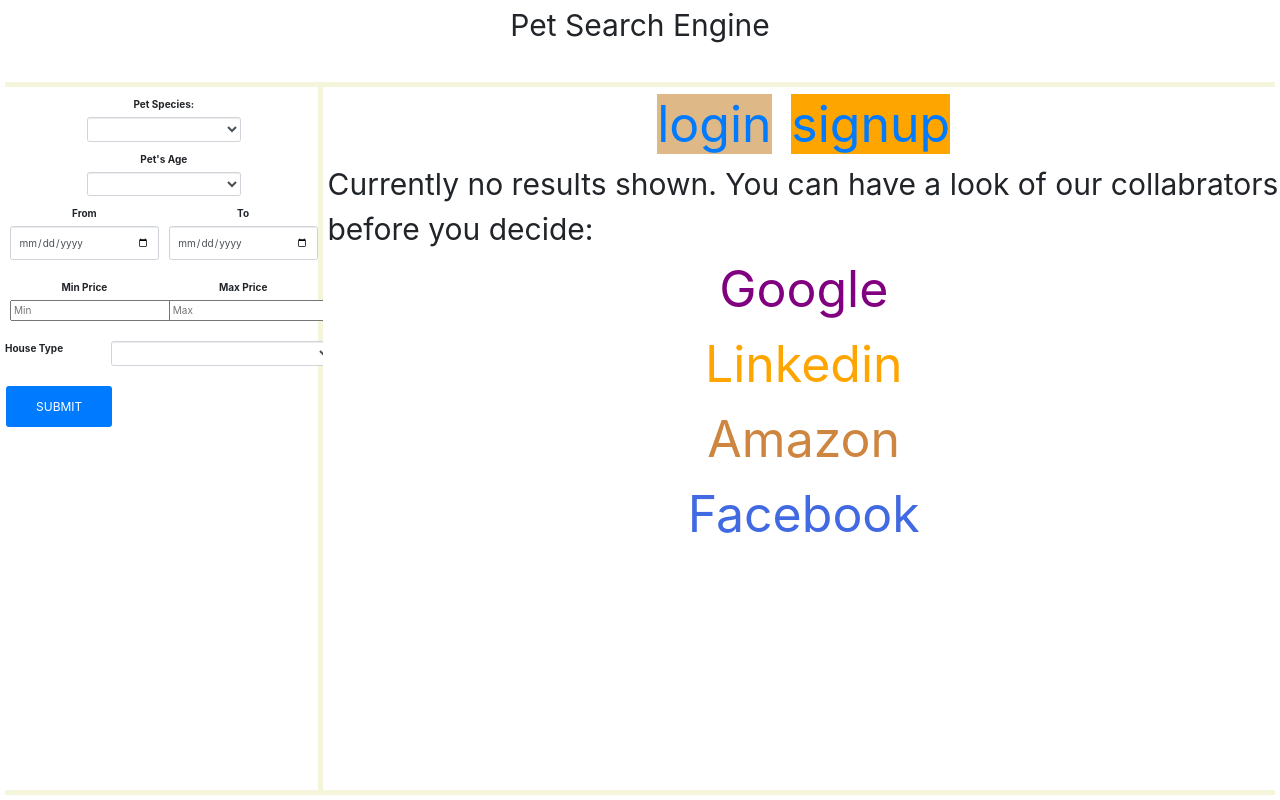
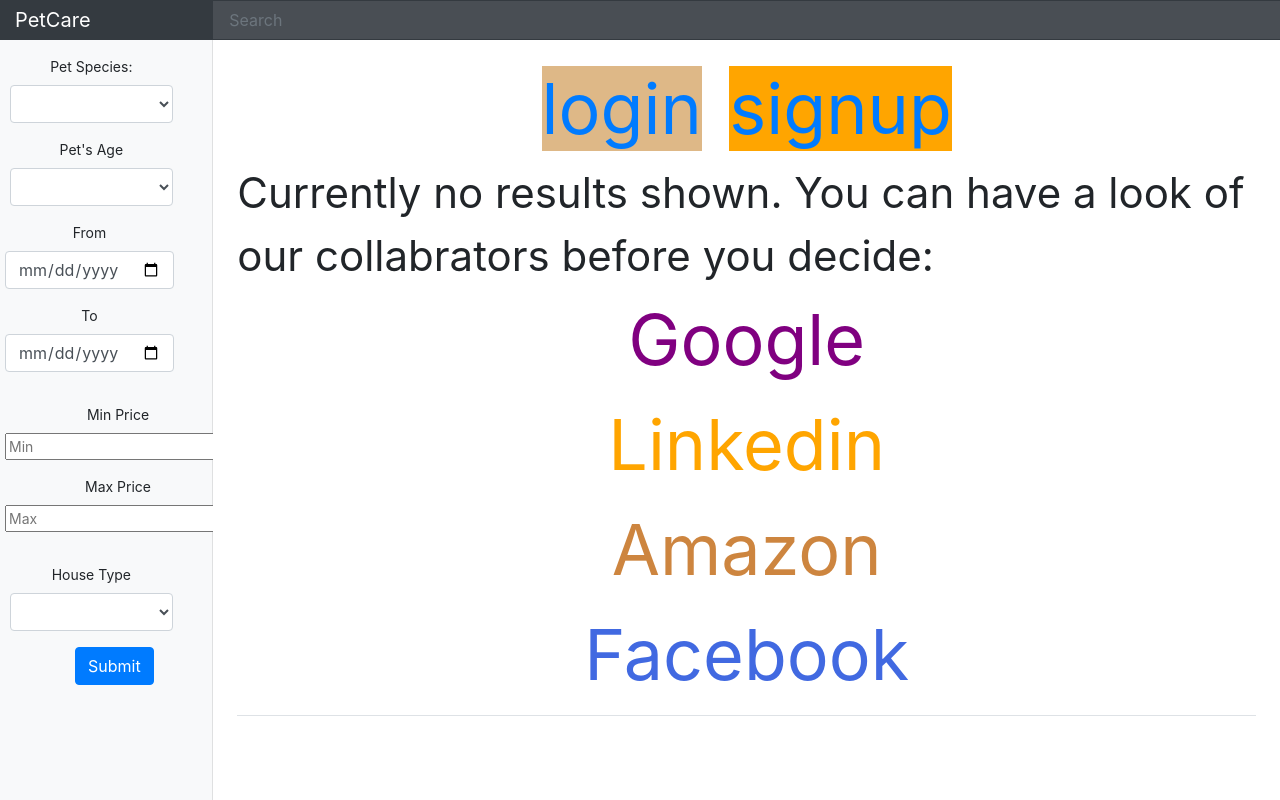
Before and after one commit to dabaitudiu/PetBoarding, a Node server app: page /search in a window 1280 px wide. Run offline with Node 20, Linux system fonts and the light colour scheme; some libraries are stand-ins or nearby versions.

Commit message:
bootstraped side bar for search page

```diff
--- a/app/views/search.ejs
+++ b/app/views/search.ejs
@@ -1,18 +1,116 @@
 <!DOCTYPE html>
-<html style="height:100%;width:100%; background-color:beige;">
+<html lang="en">
 <head>
-   <title>Database</title>
-   <link href="//cdn.bootcss.com/bootstrap/3.3.6/css/bootstrap.min.css" rel="stylesheet">
-   <link href="/css/style.css" rel="stylesheet" type="text/css">
-   <link rel="stylesheet" href="https://cdn.bootcss.com/bootstrap/4.0.0/css/bootstrap.min.css">
-   <script src="https://cdn.bootcss.com/jquery/3.3.1/jquery.min.js"></script>
-   <script src="https://cdn.bootcss.com/popper.js/1.12.9/umd/popper.min.js"></script>
-   <script src="https://cdn.bootcss.com/bootstrap/4.0.0/js/bootstrap.min.js"></script>
-   <link rel="stylesheet" href="/css/cards-style.css" type="text/css" /> </head>
+    <meta charset="utf-8">
+    <meta name="viewport" content="width=device-width, initial-scale=1, shrink-to-fit=no">
+    <meta name="description" content="">
+
+
+    <title>Search Engine</title>
+
+    <!-- Bootstrap core CSS -->
+    <link rel="stylesheet" href="https://stackpath.bootstrapcdn.com/bootstrap/4.3.1/css/bootstrap.min.css" integrity="sha384-ggOyR0iXCbMQv3Xipma34MD+dH/1fQ784/j6cY/iJTQUOhcWr7x9JvoRxT2MZw1T" crossorigin="anonymous">
+
+
+    <style>
+        body {
+        font-size: .875rem;
+        }
+
+        .feather {
+        width: 16px;
+        height: 16px;
+        vertical-align: text-bottom;
+        }
+
+        /*
+        * Sidebar
+        */
+
+        .sidebar {
+        position: fixed;
+        top: 0;
+        bottom: 0;
+        left: 0;
+        z-index: 100; /* Behind the navbar */
+        padding: 0;
+        box-shadow: inset -1px 0 0 rgba(0, 0, 0, .1);
+        }
+
+        .sidebar-sticky {
+        position: -webkit-sticky;
+        position: sticky;
+        top: 48px; /* Height of navbar */
+        height: calc(100vh - 48px);
+        padding-top: .5rem;
+        overflow-x: hidden;
+        overflow-y: auto; /* Scrollable contents if viewport is shorter than content. */
+        }
+
+        .sidebar .nav-link {
+        font-weight: 500;
+        color: #333;
+        }
+
+        .sidebar .nav-link .feather {
+        margin-right: 4px;
+        color: #999;
+        }
+
+        .sidebar .nav-link.active {
+        color: #007bff;
+        }
+
+        .sidebar .nav-link:hover .feather,
+        .sidebar .nav-link.active .feather {
+        color: inherit;
+        }
+
+        .sidebar-heading {
+        font-size: .75rem;
+        text-transform: uppercase;
+        }
+
+        /*
+        * Navbar
+        */
+
+        .navbar .form-control {
+        padding: .75rem 1rem;
+        border-width: 0;
+        border-radius: 0;
+        }
+
+        .form-control-dark {
+        color: #fff;
+        background-color: rgba(255, 255, 255, .1);
+        border-color: rgba(255, 255, 255, .1);
+        }
+
+        .form-control-dark:focus {
+        border-color: transparent;
+        box-shadow: 0 0 0 3px rgba(255, 255, 255, .25);
+        }
+
+        /*
+        * Utilities
+        */
+
+        .border-top { border-top: 1px solid #e5e5e5; }
+        .border-bottom { border-bottom: 1px solid #e5e5e5; }
+    </style>
+
+    <!-- Custom styles for this template -->
+
 </head>
+
 <body>
-    <div class="bar">
-        <%= title%>
+    <nav class="navbar navbar-dark sticky-top bg-dark flex-md-nowrap p-0">
+        <a class="navbar-brand col-sm-3 col-md-2 mr-0" href="/pet">PetCare</a>
+        <input class="form-control form-control-dark w-100" type="text" placeholder="Search" aria-label="Search">
+    </nav>
+    <!-- <div class="bar"> -->
+        <!-- <%= title%>  -->
         <!-- <% if (typeof customer_name != 'undefined') {%>
             <% console.log(customer_name)%>
             <label id="ggg" for="aaa" style="background-color:bisque">Welcome! <%= customer_name%></label>
@@ -20,19 +118,20 @@
             <a href="login">login</a>
             <a href="signup">signup</a>
         <% } %> -->
-    </div>
-    <div class="main-box" style="background-color:beige;">
-
-        <div class="row" style="height: 100%;">
+    <!-- </div> -->
+    <div class="container-fluid">
+        <div class="row" >
             <!-- Left Serach Bar -->
-                <div class="col-md-3" style="height: 100%; padding-right: 0px;padding-left:10px;">
-                    <div style="padding-left: 5px;background-color:white;height: 100%">
+            <nav class="col-md-2 d-none d-md-block bg-light sidebar">
+            <div class="sidebar-sticky" >
+                <div style="padding-left: 10px;">
                 <form id="html_form" action="search" role="form" method="post">
 
                         <!-- Pet Types -->
-                            <div id="pet_type" style="padding-top:10px; text-align:center">
-                                <label for="pet_type_select">Pet Species:</label>
-                                <select class="form-control" name="species" style="width:50%; position: relative;left: 25%">
+
+                        <div id="pet_type" class="form-group" style="width:80%;text-align:center;">
+                            <label for="pet_type_select" >Pet Species:</label>
+                            <select class="form-control" name="species" >
                                 <option value=""></option>
                                 <option value="dog">dog</option>
                                 <option value="cat">cat</option>
@@ -45,10 +144,11 @@
                             </select>
                         </div>
 
+
                         <!-- Pet Age -->
-                            <div id="pet_age" style="padding-top:10px; text-align:center">
+                        <div id="pet_age" class="form-group" style="width:80%;text-align:center">
                             <label for="pet_age_select">Pet's Age</label>
-                                <select class="form-control" name="years" style="width:50%; position: relative;left: 25%">
+                            <select class="form-control" name="years" >
                                 <option value=""></option>
                                 <option value="0-3">0-3</option>
                                 <option value="3-5">3-5</option>
@@ -58,33 +158,37 @@
                         </div>
 
                         <!-- Date -->
-                            <div class="form-row" style="padding-top:10px; text-align:center">
-                                    <div class="form-group col-md-6">
+                        <div class="form-group" style="width:80%;text-align:center;">
+                        <div class="form-row" >
+                            <div class="form-group ">
                                 <label for="From">From</label>
                                 <input class="form-control" type="date" name="start_date">
                             </div>
-                                    <div class="form-group col-md-6">
+                            <div class="form-group">
                                 <label for="inputState">To</label>
                                 <input class="form-control" type="date" name="end_date">
                             </div>
                         </div>
+                        </div>
 
                         <!-- Price -->
-                            <div class="form-row" style="padding-top:10px; text-align:center">
-                                <div class="form-group col-md-6">
+                        <div class="form-group" style="width:80%;text-align:center;">
+                        <div class="form-row" >
+                            <div class="form-group ">
                                 <label for="From">Min Price</label>
                                 <input type="text" placeholder="Min" name="price_min">
                             </div>
-                                <div class="form-group col-md-6">
+                            <div class="form-group ">
                                 <label for="From">Max Price</label>
                                 <input type="text" placeholder="Max" name="price_max">
                             </div>
                         </div>
+                        </div>
 
                         <!-- House Type -->
-                            <div class="form-row" style="padding-top:10px; text-align:center">
+                        <div class="form-group" style="width:80%;text-align:center">
                             <label for="exampleFormControlSelect1">House Type</label>
-                                <select class="form-control" name="house" style="width:70%; position: relative;left: 15%">
+                            <select class="form-control" name="house">
                                 <option value="" selected="selected"></option>
                                 <option value="house with swimming pool">house with swimming pool</option>
                                 <option value="house with yard">house with yard</option>
@@ -93,16 +197,23 @@
                                 <option value="small house">small house</option>
                             </select>
                         </div>
-                            <div class="form-row" style="padding-top:10px; text-align:center">
+
+                        <div class="form-row">
+                            <div class="text-center" style="padding-left: 70px;">
                             <button type="submit" class="btn btn-primary">Submit</button>
-                            </div>
-                        </form>
                             </div>
                         </div>
 
+                </form>
+
+                </div>
+            </div>
+            </nav>
+
             <!-- Right Result Area -->
-                <div class="col-md-9" style="height: 100%; padding-right: 5px; padding-left:5px;" >
-                    <div style="padding-left: 5px; background-color:white;height: 100%;">
+            <main role="main" class="col-md-8 ml-sm-auto col-lg-10 pt-3 px-4">
+                <div class="d-flex justify-content-between flex-wrap flex-md-nowrap align-items-center pb-2 mb-3 border-bottom">
+                    <div >
                             <% if (data.length === 1 && data[0] === "RESERVED") {%>
                                 <% if (typeof customer_name != 'undefined') {%>
                                     <% console.log(customer_name)%>
@@ -131,15 +242,15 @@
                                 <% if (hasInput === 0) { %>
                                     <div style="font-size:50px; padding:20px;">You must specify at least one constraint(pet_type). No matter, have a look at our recommendations!</div>
                                 <% } else {%>
-                                    <div style="font-size: 30px;background-color:floralwhite">
-                                        Your constraints:
-                                        <div>Pet Type: <%=constraints[0]%></div>
+                                    <!-- <div style="font-size: 30px;background-color:floralwhite"> -->
+                                        <!-- Your constraints: -->
+                                        <!-- <div>Pet Type: <%=constraints[0]%></div>
                                         <div>Pet Age: <%=constraints[1]%></div>
                                         <div>House Type: <%=constraints[2]%></div>
                                         <div>Date: <%=constraints[3]%> to <%=constraints[4]%></div>
                                         <div>Price: <%=constraints[5]%> to <%=constraints[6]%></div>
-                                    </div>
-                                    <div style="font-size:50px; padding:20px;"><%=data.length %> results found.</div>
+                                    </div> -->
+                                    <div style="font-size:20px; padding:30px;"><%=data.length %> results found.</div>
                                 <% } %>
                                 <div class="cards-2 section-gray">
                                         <div class="container">
@@ -178,6 +289,9 @@
 
                     </div>
                 </div>
+
+            </main>
+
         </div>
     </div>
 
```
Lines whose indentation alone changed are shown as unchanged.
